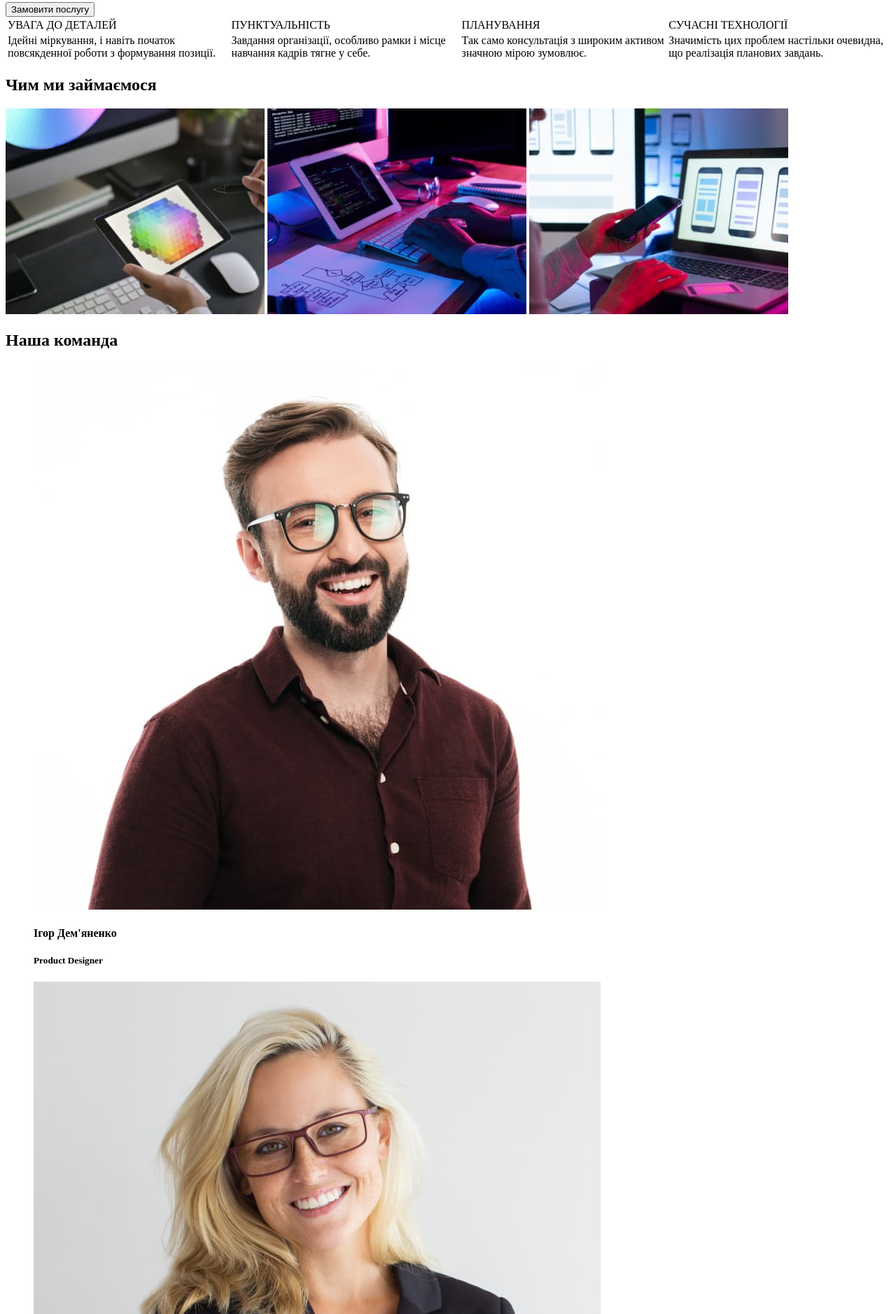
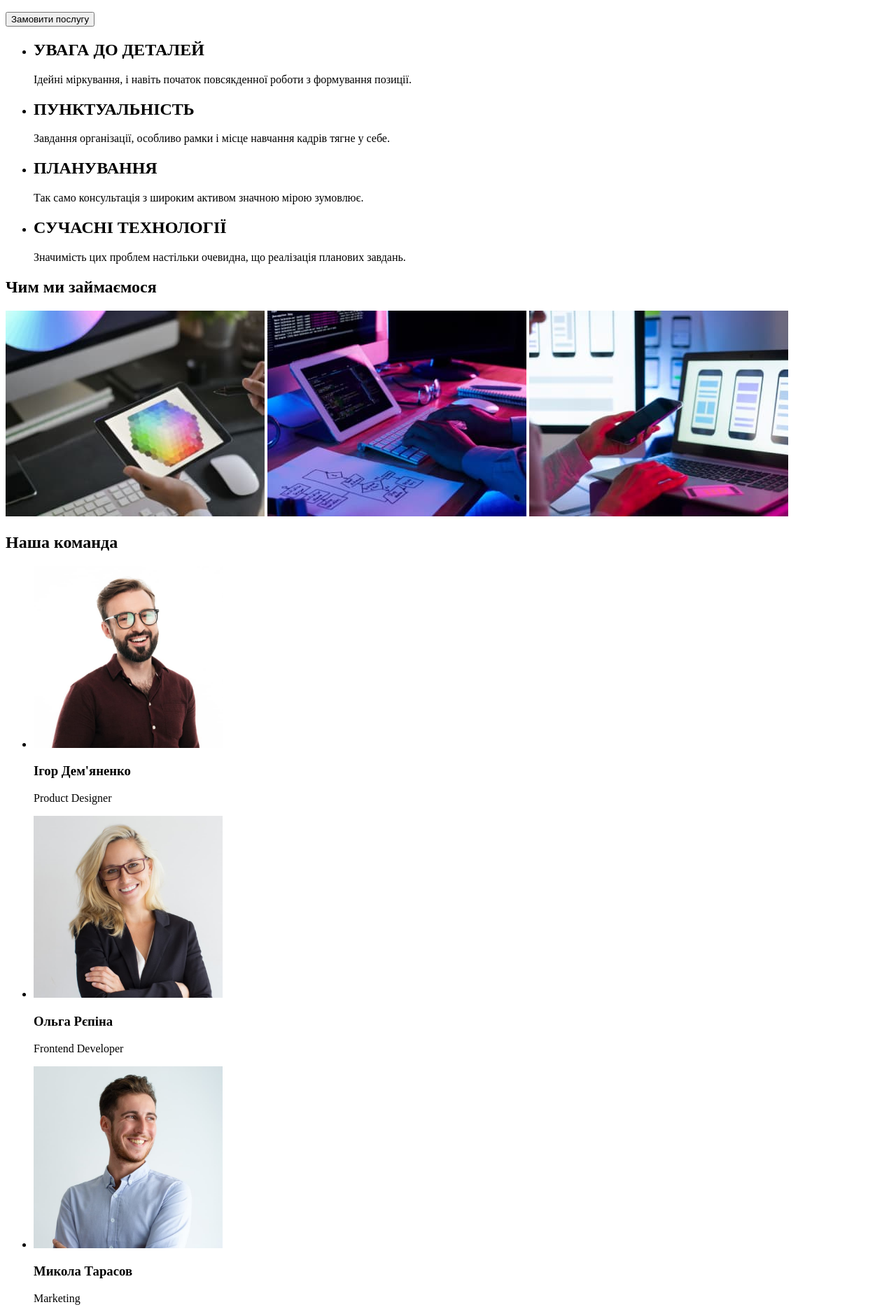
Before and after one commit to SMAILe3001/goit-markup-hw-01, a plain HTML site: page index.html in a window 1280 px wide. Shown: the part 207-2085 px from the top of the page at 70% size. Drawn offline with Linux system fonts and the light colour scheme.

Commit message:
Переработал html структуру
Переглянув відео категорії "Обов'язкові матеріали курсу" Переробив хедер, меін і футлер

```diff
--- a/index.html
+++ b/index.html
@@ -8,104 +8,126 @@
   </head>
   <body>
     <header>
-      <a href="webstudio">webstudio</a>
+      <nav>
+        <a href="webstudio" target="_blank">webstudio</a>
         <ul>
           <li><a href="">Студія</a></li>
           <li><a href="">Портфоліо</a></li>
           <li><a href="">Контакти</a></li>
         </ul>
+      </nav>
       <a href="mailto:info@devstudio.com">info@devstudio.com</a>
       <a href="tel:+380961111111">+38 096 111 11 11</a>
     </header>
     <main>
-      <div>
-        <h1>Ефективні рішення для вашого бізнесу</h1>
+      <section>
+        <h1>
+          Ефективні рішення для <br />
+          вашого бізнесу
+        </h1>
         <button>Замовити послугу</button>
-        <table>
-          <tr>
-            <td>УВАГА ДО ДЕТАЛЕЙ</td>
-            <td>ПУНКТУАЛЬНІСТЬ</td>
-            <td>ПЛАНУВАННЯ</td>
-            <td>СУЧАСНІ ТЕХНОЛОГІЇ</td>
-          </tr>
-          <tr>
-            <td>
+        <ul>
+          <li>
+            <h2>УВАГА ДО ДЕТАЛЕЙ</h2>
+            <p>
               Ідейні міркування, і навіть початок повсякденної роботи з
               формування позиції.
-            </td>
-            <td>
+            </p>
+          </li>
+          <li>
+            <h2>ПУНКТУАЛЬНІСТЬ</h2>
+            <p>
               Завдання організації, особливо рамки і місце навчання кадрів тягне
               у себе.
-            </td>
-            <td>
+            </p>
+          </li>
+          <li>
+            <h2>ПЛАНУВАННЯ</h2>
+            <p>
               Так само консультація з широким активом значною мірою зумовлює.
-            </td>
-            <td>
+            </p>
+          </li>
+          <li>
+            <h2>СУЧАСНІ ТЕХНОЛОГІЇ</h2>
+            <p>
               Значимість цих проблем настільки очевидна, що реалізація планових
               завдань.
-            </td>
-          </tr>
-        </table>
-      </div>
-      <div>
+            </p>
+          </li>
+        </ul>
+      </section>
+      <section>
         <h2>Чим ми займаємося</h2>
         <img
           src="images/img_1.jpg"
           alt="Робочий стіл з планшетом і клавіатурою"
+          width="370"
         />
-        <img src="images/img_2.jpg" alt="Телефон в руках і ноутбук на столі" />
-        <img src="images/img_3.jpg" alt="Планшет з колажом вибору кольору" />
-      </div>
-      <div>
+        <img
+          src="images/img_2.jpg"
+          alt="Телефон в руках і ноутбук на столі"
+          width="370"
+        />
+        <img
+          src="images/img_3.jpg"
+          alt="Планшет з колажом вибору кольору"
+          width="370"
+        />
+      </section>
+      <section>
         <h2>Наша команда</h2>
-        <figure>
-          <img src="images/avatar_1.jpg" alt="Фото участника команди" />
-          <figcaption>
-            <h4>Ігор Дем'яненко</h4>
-            <h5>Product Designer</h5>
-          </figcaption>
-        </figure>
-        <figure>
-          <img src="images/avatar_2.jpg" alt="Фото участника команди" />
-          <figcaption>
-            <h4>Ольга Рєпіна</h4>
-            <h5>Frontend Developer</h5>
-          </figcaption>
-        </figure>
-        <figure>
-          <img src="images/avatar_3.jpg" alt="Фото участника команди" />
-          <figcaption>
-            <h4>Микола Тарасов</h4>
-            <h5>Marketing</h5>
-          </figcaption>
-        </figure>
-        <figure>
-          <img src="images/avatar_4.jpg" alt="Фото участника команди" />
-          <figcaption>
-            <h4>Михайло Єрмаков</h4>
-            <h5>UI Designer</h5>
-          </figcaption>
-        </figure>
-      </div>
-      <div></div>
+        <ul>
+          <li>
+            <img
+              src="images/avatar_1.jpg"
+              alt="Фото участника команди"
+              width="270"
+            />
+            <h3>Ігор Дем'яненко</h3>
+            <p>Product Designer</p>
+          </li>
+          <li>
+            <img
+              src="images/avatar_2.jpg"
+              alt="Фото участника команди"
+              width="270"
+            />
+            <h3>Ольга Рєпіна</h3>
+            <p>Frontend Developer</p>
+          </li>
+          <li>
+            <img
+              src="images/avatar_3.jpg"
+              alt="Фото участника команди"
+              width="270"
+            />
+            <h3>Микола Тарасов</h3>
+            <p>Marketing</p>
+          </li>
+          <li>
+            <img
+              src="images/avatar_4.jpg"
+              alt="Фото участника команди"
+              width="270"
+            />
+            <h3>Михайло Єрмаков</h3>
+            <p>UI Designer</p>
+          </li>
+        </ul>
+      </section>
     </main>
     <footer>
-      <div>
-        <a href="webstudio">webstudio</a>
-      </div>
+      <a href="webstudio" target="_blank">webstudio</a>
+      <address>
         <!-- <p>м. Київ, пр-т Лесі Українки, 26</p> -->
-      <div>
         <a
-          href="https://www.google.com/maps/place/%D0%B1%D1%83%D0%BB.+%D0%9B%D0%B5%D1%81%D0%B8+%D0%A3%D0%BA%D1%80%D0%B0%D0%B8%D0%BD%D0%BA%D0%B8,+26,+%D0%9A%D0%B8%D0%B5%D0%B2,+02000/data=!4m2!3m1!1s0x40d4cf0e033ecbe9:0x57a4dffefec77da0?sa=X&ved=2ahUKEwiTjpOC_9P6AhVOrosKHeeAC2cQ8gF6BAgJEAE"
+          href="https://www.google.com/maps/place/Lesi+Ukrainky+Blvd,+26,+Kyiv,+02000"
+          target="_blank"
           >м. Київ, пр-т Лесі Українки, 26</a
         >
-      </div>
-      <div>
         <a href="mailto:info@devstudio.com">info@devstudio.com</a>
-      </div>
-      <div>
         <a href="tel:+380961111111">+38 096 111 11 11</a>
-      </div>
+      </address>
     </footer>
   </body>
 </html>
```
Lines whose indentation alone changed are shown as unchanged.
